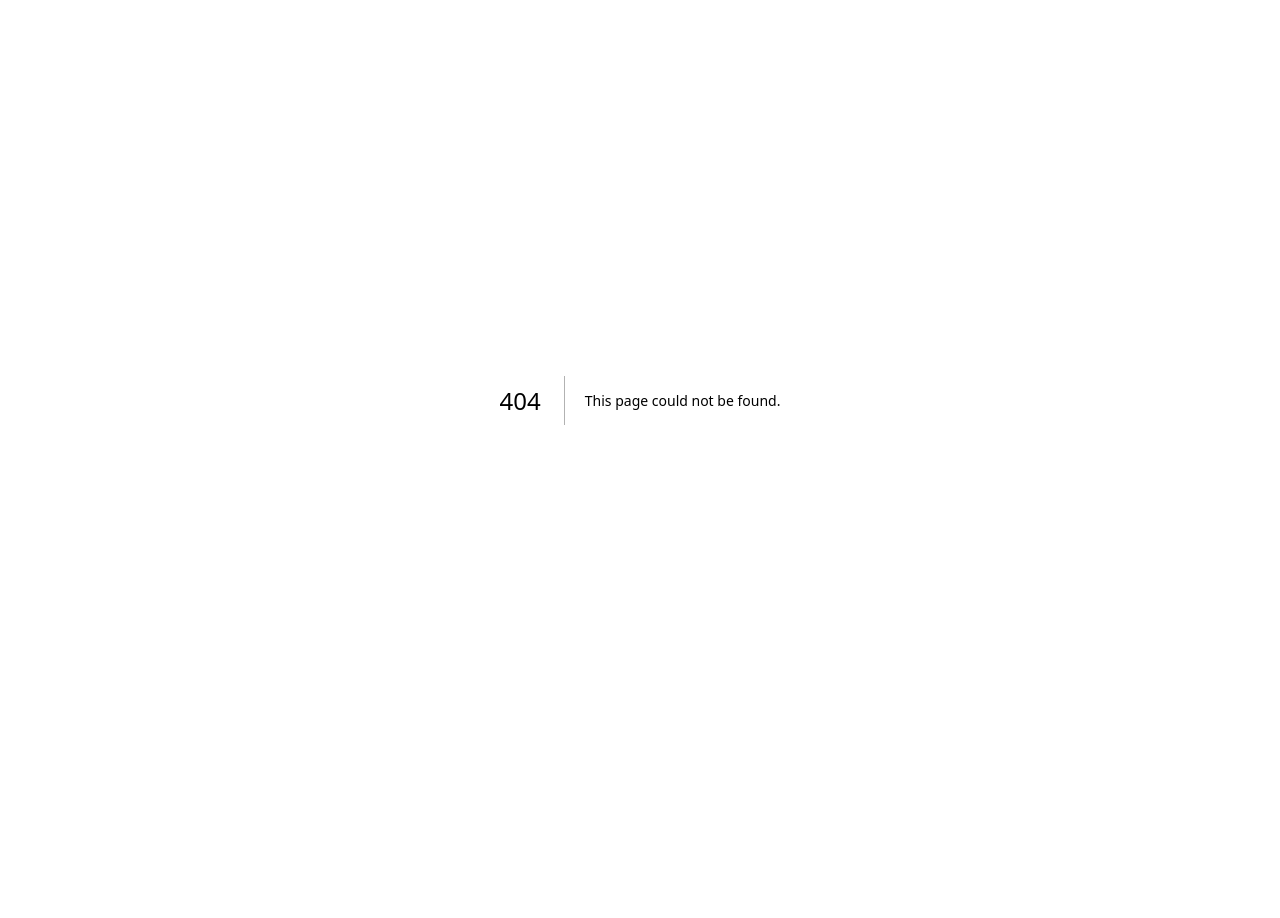
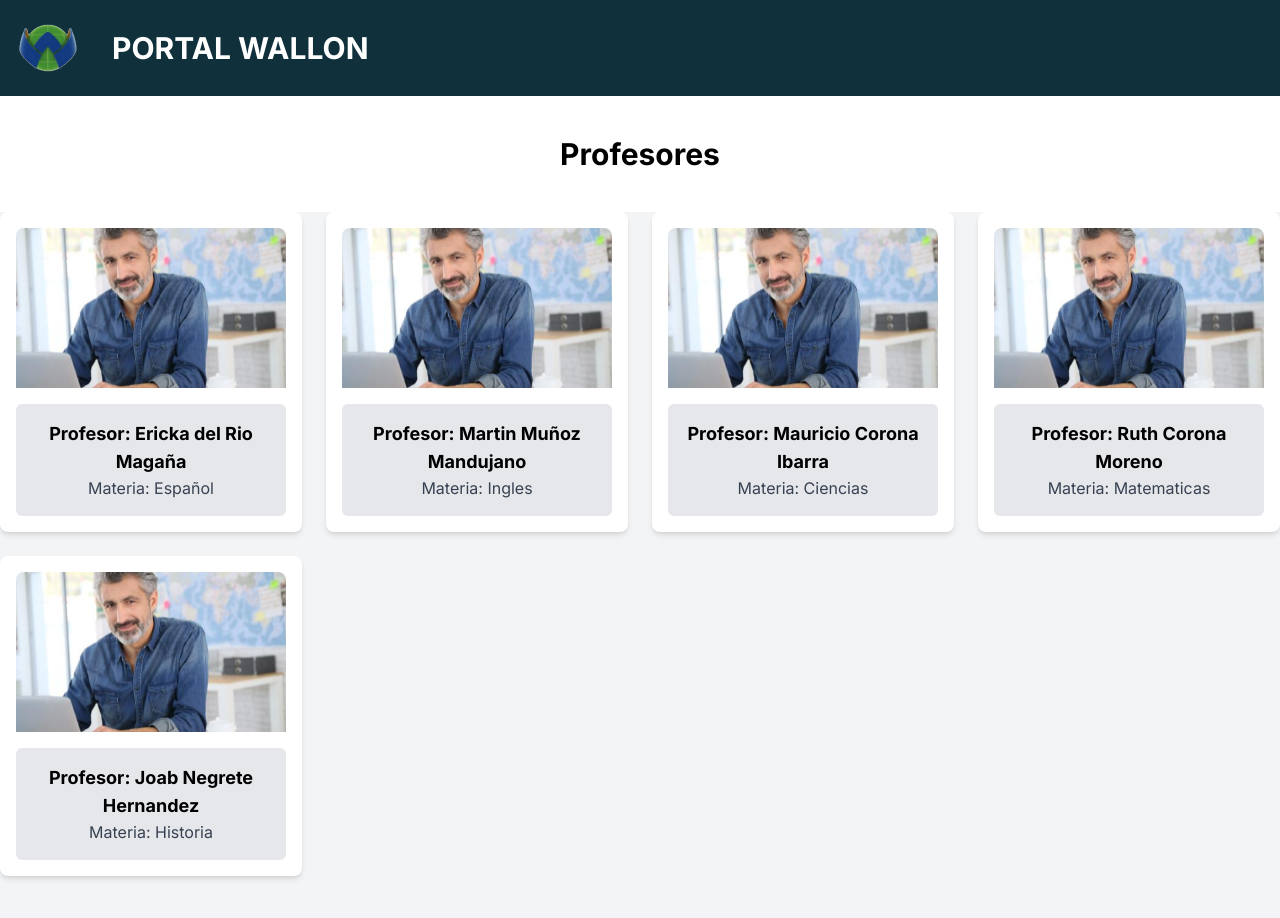
Before and after one commit to Carpius23/WallonSchool, a Next.js app: page /screens/Maestros in a window 1280 px wide. Before the commit this address had no page. Shown: the top 918 px of the page. Before the commit the page ends 800 px from the top, so only its background shows below. Built offline with nearby package versions, Linux system fonts and the light colour scheme.

Commit message:
Se creo el componente de maestro y la pagina de maestros

```diff
--- a/src/app/screens/AlertaPago/page.tsx
+++ b/src/app/screens/AlertaPago/page.tsx
@@ -7,15 +7,15 @@ const WarningPage: React.FC = () => {
     return (
         <>
             <Header />
-      <div className="flex flex-col items-center justify-center min-h-screen bg-white">
-        <img src="/Alerta.svg" alt="Warning" className="w-64 h-64 mb-4" />
-        <p className="text-center text-black">
+            <div className="flex flex-col items-center justify-center h-[80vh] bg-white">
+                <img src="/Alerta.svg" alt="Warning" className="w-32 h-32 mb-4" />
+                <p className="text-center text-black px-4">
                     Le recordamos que tiene un <span className="text-red-500 font-bold">pago pendiente</span>, para poder acceder al portal wallon y hacer movimientos, favor de pagar sus adeudos a la brevedad.
                 </p>
-        <p className="text-center text-black">
+                <p className="text-center text-black px-4">
                     Si tiene urgencia de revisar sus documentos o algún tema en específico y no ha pagado, acudir a las instalaciones.
                 </p>
-        <p className="text-center text-black">
+                <p className="text-center text-black px-4">
                     Si ya pagó y no se ha actualizado, favor de esperar <span className="text-red-500 font-bold">24 horas</span>.
                 </p>
             </div>
--- a/src/app/screens/DescargaPermiso/page.tsx
+++ b/src/app/screens/DescargaPermiso/page.tsx
@@ -1,6 +1,6 @@
 'use client';
 
-import React, { useState } from 'react';
+import React, { useState, useEffect } from 'react';
 import Header from '@/components/atoms/Header/page';
 import Image from 'next/image';
 import { FiArrowDownCircle, FiInfo } from 'react-icons/fi';
@@ -13,18 +13,26 @@ const App: React.FC = () => {
     setModalOpen(!isModalOpen);
   };
 
+  useEffect(() => {
+    if (isModalOpen) {
+      document.body.style.overflow = 'hidden';
+    } else {
+      document.body.style.overflow = '';
+    }
+  }, [isModalOpen]);
+
   return (
     <>
       <Header />
-      <div className="flex flex-col items-center justify-center min-h-screen bg-white">
-        <div className="relative w-[1000px] h-[500px] shadow-lg rounded-lg">
-          <div className="absolute top-0 left-0 w-full bg-[#D56262] text-white flex items-center justify-between p-6 rounded-t-lg z-20">
+      <div className="flex flex-col items-center justify-center h-screen bg-white overflow-hidden">
+        <div className="relative w-[90%] max-w-[1000px] h-[80%] max-h-[500px] shadow-lg rounded-lg">
+          <div className="absolute top-0 left-0 w-full bg-[#D56262] text-white flex items-center justify-between p-4 rounded-t-lg z-20">
             <div className="flex items-center">
-              <Image src="/pdf.svg" alt="PDF Icon" width={24} height={24} className="w-10 h-10 mr-2" />
+              <Image src="/pdf.svg" alt="PDF Icon" width={24} height={24} className="w-8 h-8 mr-2" />
               <span>PDF - Boleta Juan Reguera Espinoza</span>
             </div>
             <div>
-              <FiInfo className="text-white text-2xl cursor-pointer" onClick={toggleModal} />
+              <FiInfo className="text-white text-xl cursor-pointer" onClick={toggleModal} />
             </div>
           </div>
           <Image
@@ -37,7 +45,7 @@ const App: React.FC = () => {
           <a
             href="/prueba.pdf"
             download
-            className="absolute inset-0 flex items-center justify-center text-black text-9xl z-10"
+            className="absolute inset-0 flex items-center justify-center text-black text-8xl z-10"
           >
             <FiArrowDownCircle />
           </a>
@@ -45,7 +53,7 @@ const App: React.FC = () => {
       </div>
       {isModalOpen && (
         <div className="fixed inset-0 flex items-center justify-center bg-black bg-opacity-50 z-30" onClick={toggleModal}>
-          <div className="bg-white p-8 rounded-lg shadow-lg relative" onClick={(e) => e.stopPropagation()}>
+          <div className="bg-white p-8 rounded-lg shadow-lg max-w-full max-h-full overflow-auto relative" onClick={(e) => e.stopPropagation()}>
             <h2 className="text-xl font-bold mb-4">Información</h2>
             <p>Esta es una boleta de pago que contiene información importante. Por favor, descárguela y revise los detalles.</p>
             <button
--- /dev/null
+++ b/src/app/screens/EventosWallon/page.tsx
@@ -0,0 +1,52 @@
+import React from 'react';
+import Image from 'next/image';
+
+const activities = [
+  {
+    src: '/path-to-image/granja.jpg',
+    alt: 'Granja Wallon',
+    title: 'Granja Wallon',
+  },
+  {
+    src: '/path-to-image/spellingbee.jpg',
+    alt: 'Spelling Bee',
+    title: 'Spelling Bee',
+  },
+  {
+    src: '/path-to-image/torneo.jpg',
+    alt: 'Torneo Interino',
+    title: 'Torneo Interino',
+  },
+  {
+    src: '/path-to-image/sixflags.jpg',
+    alt: 'Excursión Six Flags',
+    title: 'Excursión Six Flags',
+  },
+];
+
+const ActivitiesGrid: React.FC = () => {
+  return (
+    <div className="min-h-screen flex items-center justify-center bg-gray-100">
+      <div className="container mx-auto px-4 py-8">
+        <div className="grid grid-cols-1 sm:grid-cols-2 lg:grid-cols-2 gap-8">
+          {activities.map((activity, index) => (
+            <div key={index} className="bg-white rounded-lg shadow-md overflow-hidden">
+              <Image
+                src={activity.src}
+                alt={activity.alt}
+                className="w-full h-48 object-cover"
+                width={500}
+                height={300}
+              />
+              <div className="p-4">
+                <h2 className="text-center font-semibold text-lg">{activity.title}</h2>
+              </div>
+            </div>
+          ))}
+        </div>
+      </div>
+    </div>
+  );
+};
+
+export default ActivitiesGrid;
--- /dev/null
+++ b/src/app/screens/Maestros/page.tsx
@@ -0,0 +1,34 @@
+import React from 'react';
+import ProfesorCard from '@/components/atoms/teachers-card/page';
+import Header from '@/components/atoms/Header/page';
+
+const App: React.FC = () => {
+  const profesores = [
+    { nombre: 'Ericka del Rio Magaña', materia: 'Español' },
+    { nombre: 'Martin Muñoz Mandujano', materia: 'Ingles' },
+    { nombre: 'Mauricio Corona Ibarra', materia: 'Ciencias' },
+    { nombre: 'Ruth Corona Moreno', materia: 'Matematicas' },
+    { nombre: 'Joab Negrete Hernandez', materia: 'Historia' },
+  ];
+
+  return (
+    <>
+      <Header />
+
+      <h1 className="text-3xl font-bold my-6  rounded-md p-4 text-center">Profesores</h1>
+      <div className="min-h-screen bg-gray-100 flex flex-col items-center">
+          <div className="grid grid-cols-1 sm:grid-cols-2 md:grid-cols-3 lg:grid-cols-4 gap-6">
+            {profesores.map((profesor, index) => (
+              <ProfesorCard
+                key={index}
+                nombre={`Profesor: ${profesor.nombre}`}
+                materia={`Materia: ${profesor.materia}`}
+              />
+            ))}
+          </div>
+        </div>
+    </>
+  );
+};
+
+export default App;
--- /dev/null
+++ b/src/components/atoms/teachers-card/page.tsx
@@ -0,0 +1,47 @@
+"use client";
+
+import React, { useState } from 'react';
+
+interface ProfesorCardProps {
+  nombre: string;
+  materia: string;
+}
+
+const ProfesorCard: React.FC<ProfesorCardProps> = ({ nombre, materia }) => {
+  const [showInfo, setShowInfo] = useState(false);
+
+  const handleClick = () => {
+    setShowInfo(!showInfo);
+  };
+
+  return (
+    <div
+      className={`bg-white rounded-lg shadow-md text-center cursor-pointer transition-all duration-300 ${showInfo ? 'p-4' : 'p-4'}`}
+      onClick={handleClick}
+    >
+      {showInfo ? (
+        <div className="bg-blue-800 text-white p-4 rounded-md">
+          <ul className="text-left space-y-2">
+            <li><strong>Salón:</strong> 2</li>
+            <li><strong>Correo electrónico:</strong> ana.garcia@example.com</li>
+            <li><strong>Número de teléfono:</strong> +1 (555) 123-4567</li>
+          </ul>
+        </div>
+      ) : (
+        <>
+          <img
+            src="/maestro.svg"
+            alt={nombre}
+            className="w-full h-40 object-cover rounded-t-lg"
+          />
+          <div className="mt-4 p-4 bg-gray-200 rounded-md">
+            <p className="font-bold text-lg">{nombre}</p>
+            <p className="text-gray-700">{materia}</p>
+          </div>
+        </>
+      )}
+    </div>
+  );
+};
+
+export default ProfesorCard;
```
Also changed, not shown: public/maestro.svg (added). Lines whose indentation alone changed are shown as unchanged.
